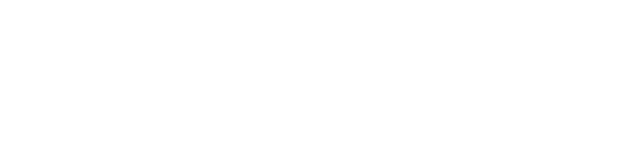
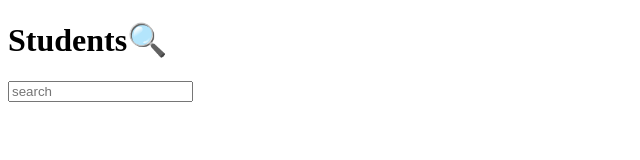
Before and after one commit to dhumalpooja2004/UI-search-oprations, a plain HTML site: page index.html in a window 1280 px wide. Shown: the whole page, without its empty margins (0-640 px from the left). Drawn offline with Linux system fonts and the light colour scheme.

Commit message:
basic code  added

```diff
--- a/index.html
+++ b/index.html
@@ -6,6 +6,13 @@
     <title>search opration-UI</title>
 </head>
 <body>
+    <body>
+        <h1 class="app-heading">Students🔍</h1>
+        <div class="container">
+        <input type="text" id="search" class="search" placeholder="search" onkeyup="loadResult()" />
+        <div id="students-container">
+    </div>
+        </div>
 
 </body>
 </html>
```
